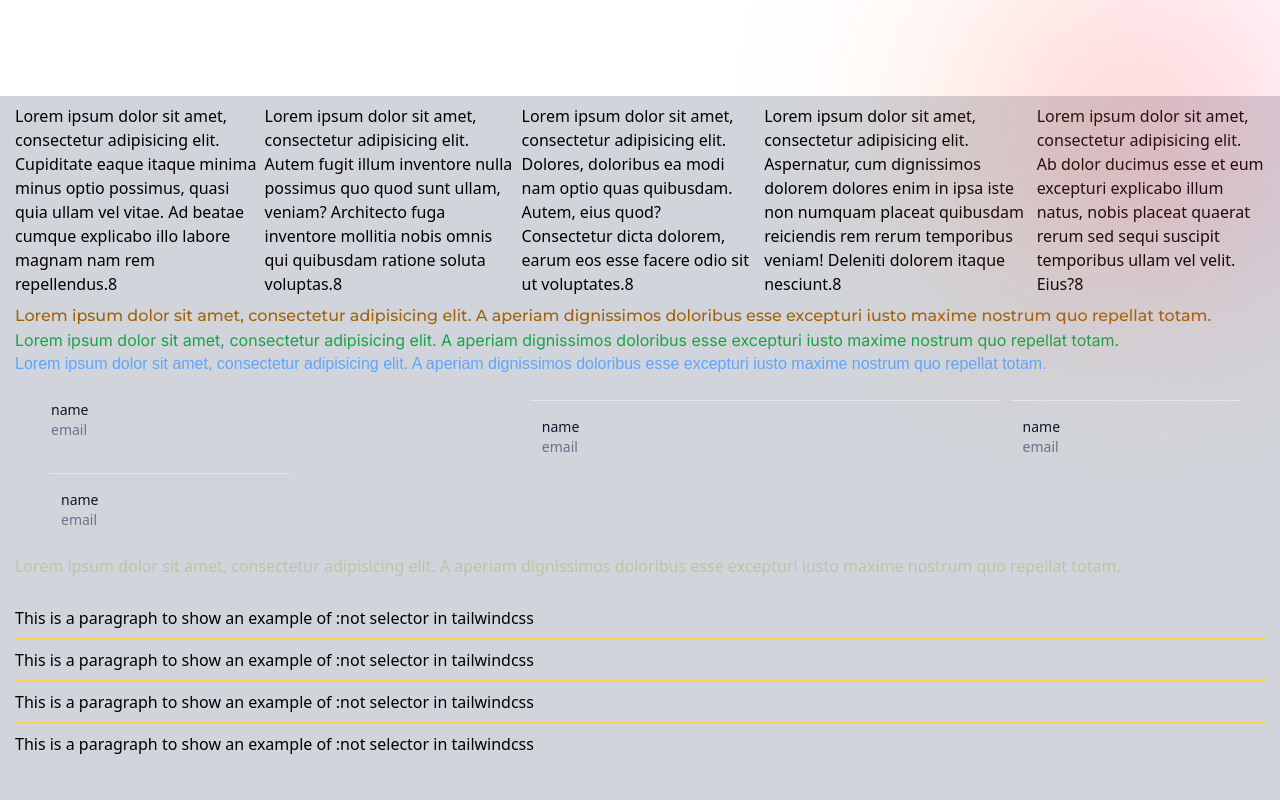
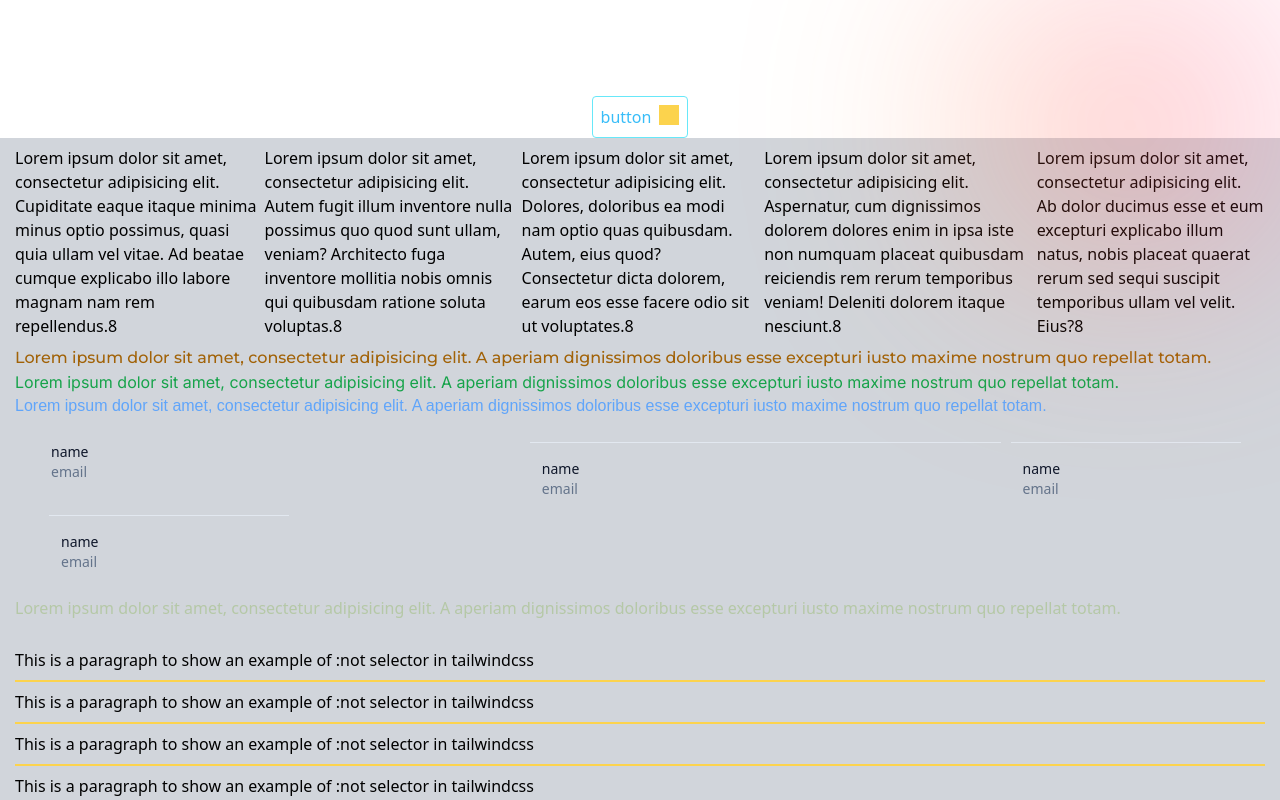
Before and after one commit to YriiHvozdetskiy/next, a Next.js app: page / in a window 1280 px wide. Shown: the top 800 px of the page. Built offline with nearby package versions, Linux system fonts and the light colour scheme; a web font is replaced by a local one.

Commit message:
add group-hover

```diff
--- a/src/app/page.js
+++ b/src/app/page.js
@@ -5,8 +5,14 @@ export default function Home() {
    return (
       <>
          <main className="flex flex-col items-center justify-between py-24">
+            {/*TODO group-hover:rotate-45, group - при наведені на кнопку ховер спрацбовує на дитині*/}
+            <button className={'group bg-white text-sky-400 p-2 transition flex gap-2 border border-solid border-cyan-300 rounded'}>
+               <span>button</span>
+               <span className={'w-5 h-5 bg-amber-300 group-hover:rotate-45 transition block'}></span>
+            </button>
             {/*TODO :after в класі (gradient)*/}
             <section className={'bg-gray-300 max-w-[1430px] w-full px-[15px] gradient'}>
+
                <ul className={'space-y-2 my-2 lg:space-x-2 lg:space-y-0 flex flex-col lg:flex-row'}>
                   <li>Lorem ipsum dolor sit amet, consectetur adipisicing elit. Cupiditate eaque itaque minima minus
                      optio
```
